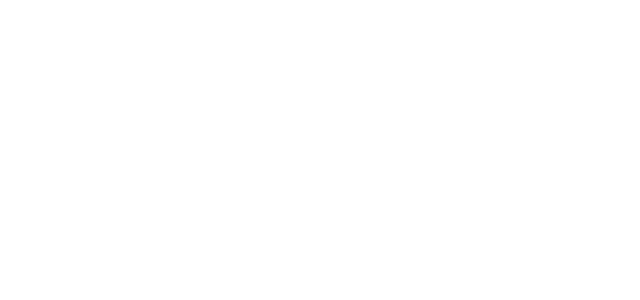
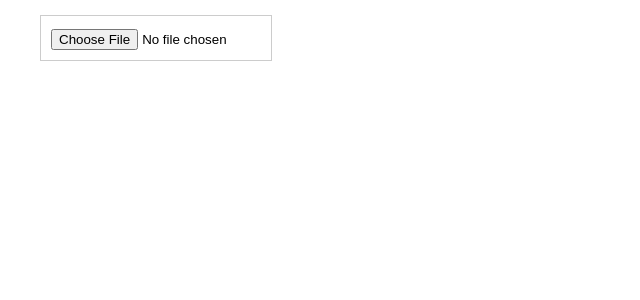
Before and after one commit to nurmdrafi/ollyo-react-task-nurmdrafi, a React (Vite) app: page / in a window 1280 px wide. Shown: the top 300 px of the page, without its empty margins (0-640 px from the left). Built offline with nearby package versions, Linux system fonts and the light colour scheme.

Commit message:
feat: added image drag and sort feature
Signed-off-by: nurmdrafi <nurmdrafi2014@gmail.com>

```diff
--- a/package.json
+++ b/package.json
@@ -2,16 +2,16 @@
   "name": "ollyo-react-task-nurmdrafi",
   "private": true,
   "version": "0.0.0",
-  "type": "module",
+  "type": "commonjs",
   "engines": {
     "node": "^18.12.1"
   },
   "scripts": {
     "dev": "vite",
     "build": "vite build",
+    "preview": "vite preview",
     "lint": "eslint . --ext ts,tsx --report-unused-disable-directives --max-warnings 0",
     "lint:fix": "npm run lint -- --fix",
-    "preview": "vite preview",
     "prepare": "husky install",
     "check-types": "tsc --pretty --noEmit",
     "test-all": "npm run lint && npm run check-types && npm run build"
--- a/src/App.tsx
+++ b/src/App.tsx
@@ -1,8 +1,7 @@
-// import { useState } from 'react'
-// import './App.css'
 // Import Components
 import Header from "./Components/Header"
 import ImageContainer from "./Components/ImageContainer"
+// import ImageGallery from "./Components/ImageGallery"
 
 // Import From Redux
 import store from "./Services/store"
@@ -10,14 +9,10 @@
 
 const App = () => {
   return (
-    <div>
-
-      {/* Gallery */}
+    <div className="container">
       <Provider store={ store }>
-        <div style={ galleryWrapper }>
-          {/* Header */}
+        <div>
           <Header />
-          {/* Images */}
           <ImageContainer />
         </div>
       </Provider>
@@ -25,9 +20,4 @@
   )
 }
 
-// Styles
-const galleryWrapper = {
-
-}
-
 export default App
--- a/src/Components/Header.tsx
+++ b/src/Components/Header.tsx
@@ -1,5 +1,3 @@
-import React from 'react'
-
 const Header = () => {
   return (
     <div>
--- a/src/Components/ImageContainer.tsx
+++ b/src/Components/ImageContainer.tsx
@@ -1,9 +1,104 @@
-import React from 'react'
+import React, { useState, useRef } from 'react'
 
-const ImageContainer = () => {
+interface GalleryItem {
+  id: number;
+  imagePath: string;
+  isDoubleSize: boolean;
+}
+
+const Gallery: React.FC = () => {
+  // States
+  const [images, setImages] = useState<GalleryItem[]>([])
+  const [draggedItem, setDraggedItem] = useState<GalleryItem | null>(null)
+  const uploadInputRef = useRef<HTMLInputElement | null>(null)
+
+  const _handleDragStart = (e: React.DragEvent<HTMLDivElement>, item: GalleryItem) => {
+    setDraggedItem(item)
+    e.dataTransfer.setData('text/plain', '') // Required for the drag-and-drop to work
+  }
+
+  const _handleDragOver = (e: React.DragEvent<HTMLDivElement>) => {
+    e.preventDefault()
+  }
+
+  //   const _handleDragEnter = () => {
+  //     // item: GalleryItem
+  //   }
+
+  //   const _handleDragLeave = () => {
+  //     // item: GalleryItem
+  //   }
+
+  const _handleDrop = (e: React.DragEvent<HTMLDivElement>, targetItem: GalleryItem) => {
+    e.preventDefault()
+    if (draggedItem && draggedItem.id !== targetItem.id) {
+      const newImages = [...images]
+      const draggedIndex = images.findIndex((item) => item.id === draggedItem.id)
+      const targetIndex = images.findIndex((item) => item.id === targetItem.id);
+
+      // Swap the items
+      [newImages[draggedIndex], newImages[targetIndex]] = [newImages[targetIndex], newImages[draggedIndex]]
+
+      // Set 1st image always x 2
+      if (targetIndex === 0) {
+        newImages[targetIndex].isDoubleSize = true
+        newImages[draggedIndex].isDoubleSize = false
+      } else if (draggedIndex === 0) {
+        newImages[targetIndex].isDoubleSize = false
+        newImages[draggedIndex].isDoubleSize = true
+      }
+      setImages(newImages)
+    }
+  }
+
+  const _handleUpload = (e: React.ChangeEvent<HTMLInputElement>) => {
+    const file = e.target.files && e.target.files[0]
+    if (file) {
+      const newItems = [...images]
+      const newId = images.length + 1
+
+      newItems.push({
+        id: newId,
+        imagePath: URL.createObjectURL(file),
+        isDoubleSize: images.length === 0,
+      })
+
+      setImages(newItems)
+
+      // Reset the input field
+      if (uploadInputRef.current) {
+        uploadInputRef.current.value = ''
+      }
+    }
+  }
+
   return (
-    <div />
+    <div className="gallery">
+      {images.map((item) => (
+        <div
+          key={ item.id }
+          className={ `item ${ item.isDoubleSize ? 'double-size' : '' }` }
+          onDragStart={ (e) => _handleDragStart(e, item) }
+          onDragOver={ _handleDragOver }
+          //   onDragEnter={ () => _handleDragEnter() }
+          //   onDragLeave={ () => _handleDragLeave() }
+          onDrop={ (e) => _handleDrop(e, item) }
+          draggable
+        >
+          <img src={ item.imagePath } aria-hidden alt={ `Image ${ item.id }` } />
+        </div>
+      ))}
+
+      <div className="item">
+        <input
+          type="file"
+          accept="image/*"
+          ref={ uploadInputRef }
+          onChange={ _handleUpload }
+        />
+      </div>
+    </div>
   )
 }
 
-export default ImageContainer
+export default Gallery
--- a/src/Components/Uploader.tsx
+++ b/src/Components/Uploader.tsx
@@ -1,5 +1,3 @@
-import React from 'react'
-
 const Uploader = () => {
   return (
     <div />
--- a/src/index.css
+++ b/src/index.css
@@ -40,3 +40,51 @@
   cursor: pointer;
   transition: border-color 0.25s;
 }
+
+/* Container styles */
+.container {
+  max-width: 1200px; /* Adjust the maximum width as needed */
+  margin: 0 auto; /* Center the container */
+  padding: 15px;
+}
+
+/* Gallery styles */
+.gallery {
+  display: grid;
+  grid-template-columns: repeat(5, 1fr);
+  gap: 10px;
+}
+
+/* Item styles */
+.item {
+  width: 100%; /* Each item takes up 20% of the container's width */
+  padding: 10px;
+  box-sizing: border-box;
+  position: relative;
+  overflow: hidden;
+  border: 1px solid #ccc;
+}
+
+.item img {
+  max-width: 100%;
+  max-height: 100%;
+  object-fit: cover;
+}
+
+/* Double-size item styles */
+.item.double-size {
+  grid-column: span 2; /* Takes up 2 columns in the grid */
+  grid-row: span 2; /* Takes up 2 rows in the grid */
+}
+
+/* Media Query */
+@media (max-width: 768px) {
+  .gallery {
+    grid-template-columns: repeat(3, 1fr);
+  }
+
+  .item.double-size {
+    grid-column: span 3;
+    grid-row: span 2;
+  }
+}
```
